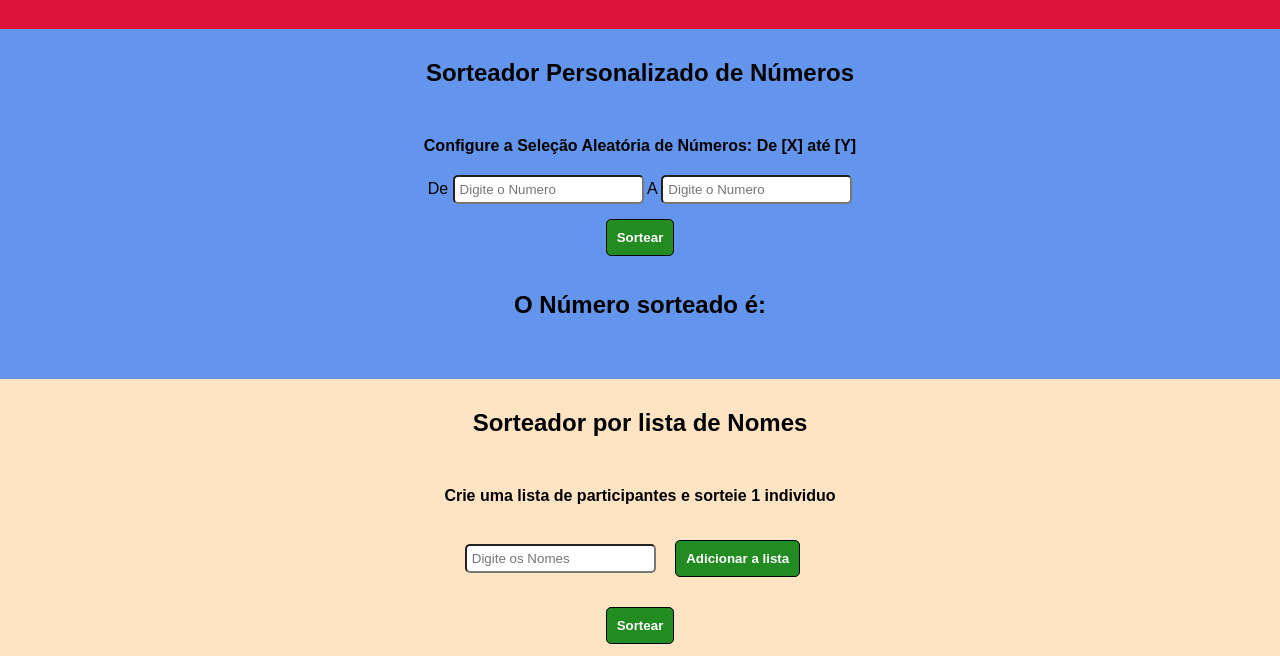
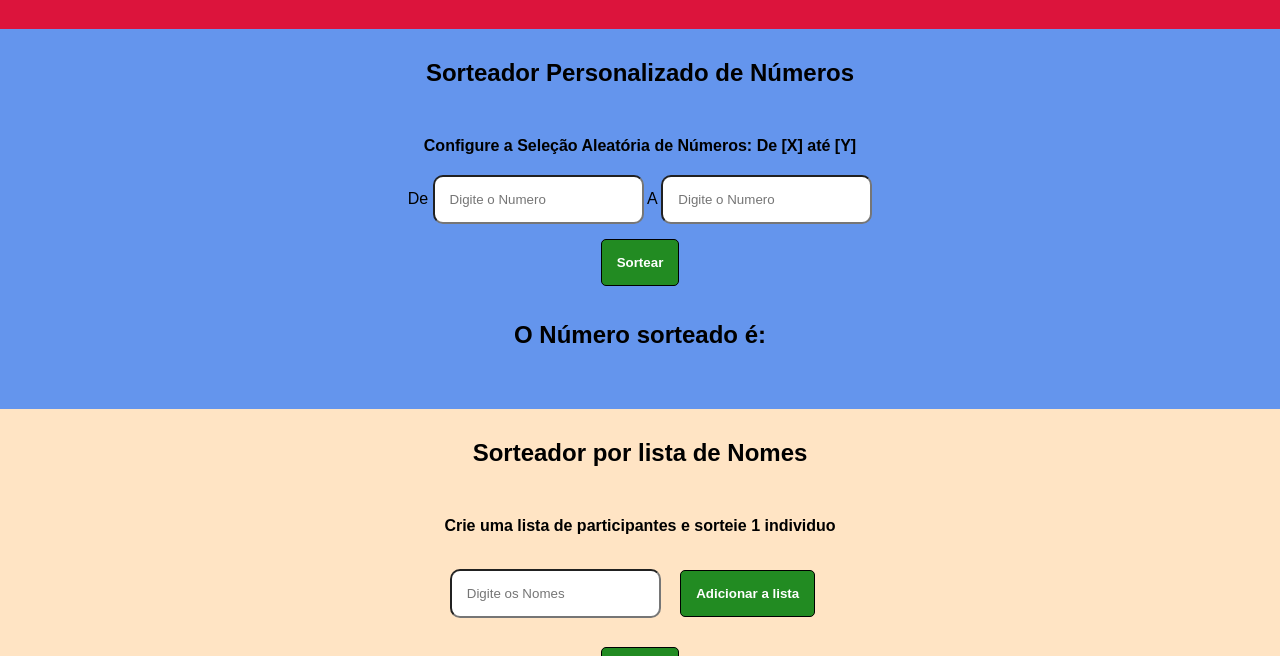
Before and after one commit to rodrigocostadev/pagina-sorteio, a plain HTML site: page index.html in a window 1280 px wide. Shown: the part 68-724 px from the top of the page. Drawn offline with Linux system fonts and the light colour scheme; no server answers.

Commit message:
padding input & button

```diff
--- a/style.css
+++ b/style.css
@@ -33,13 +33,13 @@ h4{
     padding: 20px;
 }
 input{
-    padding: 5px;
-    border-radius: 5px;
+    padding: 15px;
+    border-radius: 10px;
 
 }
 button{
     margin: 15px;
-    padding: 10px;
+    padding: 15px;
     border-radius: 5px;
     border: 1px solid black;
     /* border: none; */
```
